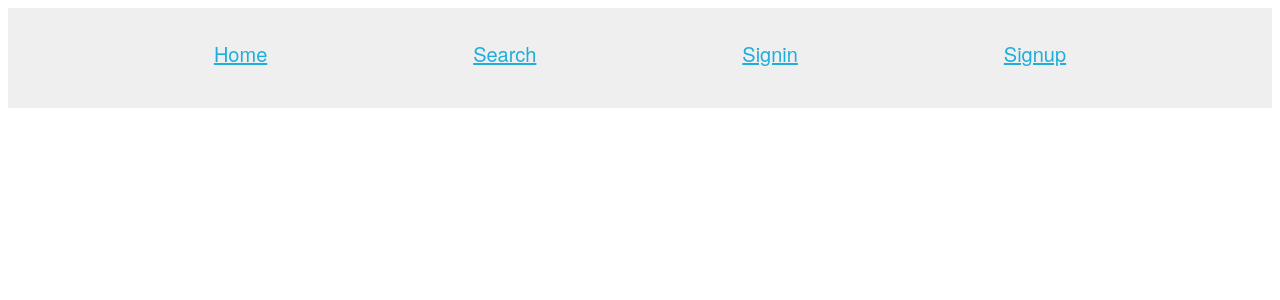
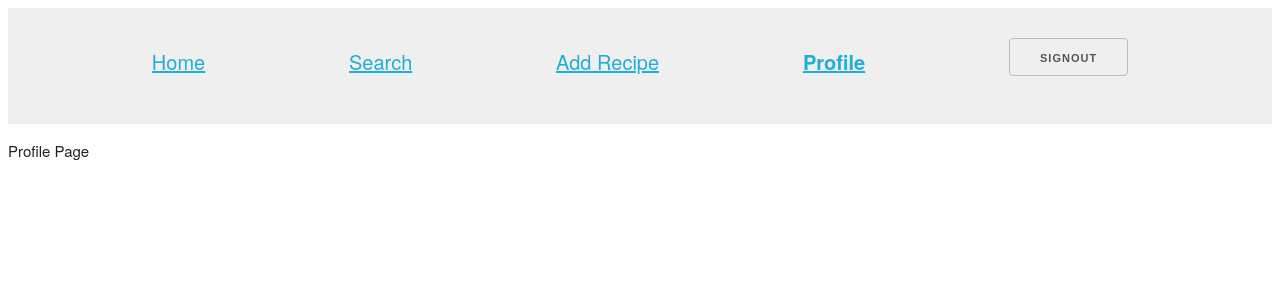
Before and after one commit to ganguly2021/react-food-frontend, a React (Create React App) app: page /profile in a window 1280 px wide. Shown: the top 300 px of the page. Built offline with nearby package versions, Linux system fonts and the light colour scheme; no server answers.

Commit message:
navbar auth links, add recipe & profile.

```diff
--- a/src/components/Navbar/Navbar.js
+++ b/src/components/Navbar/Navbar.js
@@ -12,10 +12,23 @@ const NavbarUnAuth = () => {
   )
 }
 
+const NavbarAuth = () => {
+  return (
+    <ul>
+      <li><NavLink to='/'>Home</NavLink></li>
+      <li><NavLink to='/search'>Search</NavLink></li>
+      <li><NavLink to='/recipe/add'>Add Recipe</NavLink></li>
+      <li><NavLink to='/profile'>Profile</NavLink></li>
+      <li><button>Signout</button></li>
+    </ul>
+  )
+}
+
+
 function Navbar() {
   return (
     <nav>
-      <NavbarUnAuth />
+      <NavbarAuth />
     </nav>
   )
 }
--- /dev/null
+++ b/src/components/Profile/Profile.js
@@ -0,0 +1,11 @@
+import React from 'react'
+
+function Profile() {
+  return (
+    <div>
+      Profile Page
+    </div>
+  )
+}
+
+export default Profile
--- /dev/null
+++ b/src/components/Recipe/AddRecipe.js
@@ -0,0 +1,11 @@
+import React from 'react'
+
+function AddRecipe() {
+  return (
+    <div>
+      Add Recipe
+    </div>
+  )
+}
+
+export default AddRecipe
--- a/src/index.js
+++ b/src/index.js
@@ -13,8 +13,10 @@ import {
 import Signin from './components/Auth/Signin';
 import Signup from './components/Auth/Signup';
 import withSession from './hoc/withSession';
-import Navbar from './components/Navbar/Navbar'
-import Search from './components/Recipe/Search'
+import Navbar from './components/Navbar/Navbar';
+import Search from './components/Recipe/Search';
+import AddRecipe from './components/Recipe/AddRecipe';
+import Profile from './components/Profile/Profile';
 
 const graphqlClient = new ApolloClient({
   uri: "http://localhost:4000/graphql",
@@ -49,6 +51,8 @@ const Root = ({ refetch }) => {
         <Route path="/signin" element={<Signin refetch={refetch} />} />
         <Route path="/signup" element={<Signup refetch={refetch} />} />
         <Route path="/search" element={<Search refetch={refetch} />} />
+        <Route path="/recipe/add" element={<AddRecipe />} />
+        <Route path="/profile" element={<Profile />} />
       </Routes>
     </Router>
   )
```
